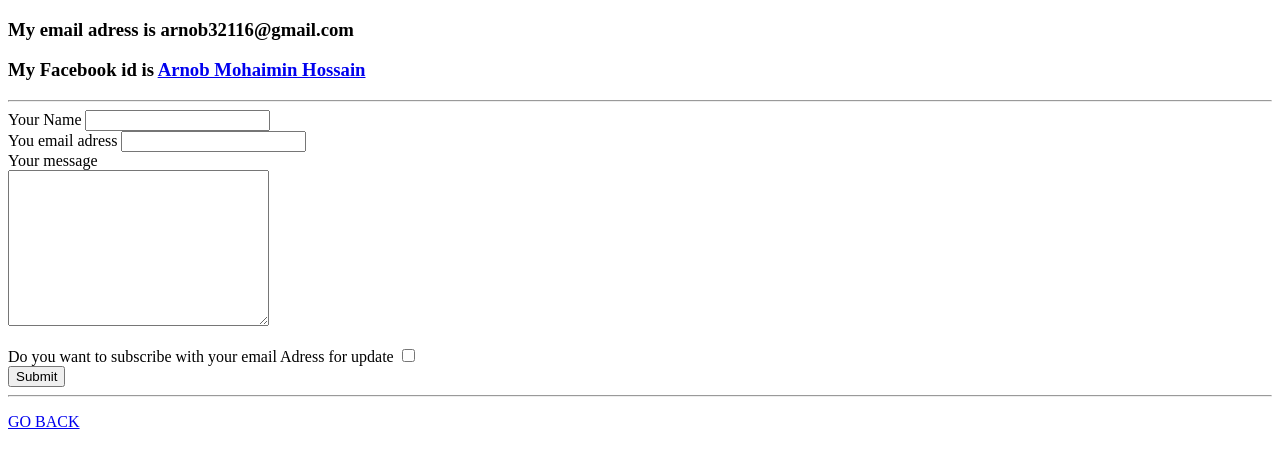
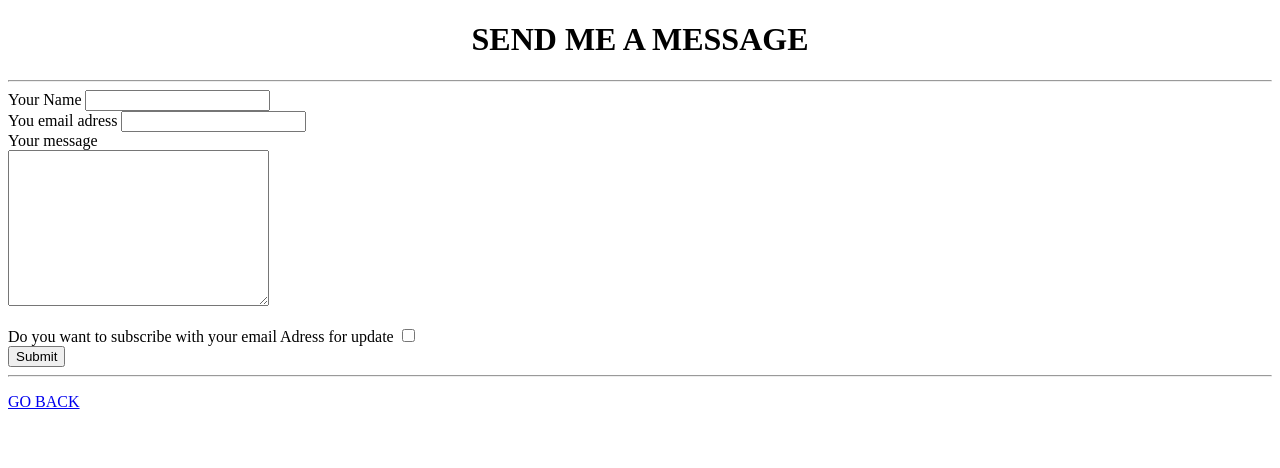
Before and after one commit to Arnob-32116/CV, a plain HTML site: page personal webpage/contactme.html in a window 1280 px wide. Drawn offline with Linux system fonts and the light colour scheme.

Commit message:
Update contactme.html

```diff
--- a/personal webpage/contactme.html
+++ b/personal webpage/contactme.html
@@ -5,8 +5,11 @@
     <title></title>
   </head>
   <body>
-    <h3>My email adress is arnob32116@gmail.com</h3>
-    <h3>My Facebook id is <a href ="https://www.facebook.com/arnobmohaimin.hossain/">Arnob Mohaimin Hossain</a></h3>
+    <p>
+    <center>
+      <h1>SEND ME A MESSAGE</h1>
+    </center>
+    </p>
     <hr />
     <form action="mailto:arnob32116@gmail.com" method="post" enctype="text/plain">
       <label for="">Your Name</label>
```
